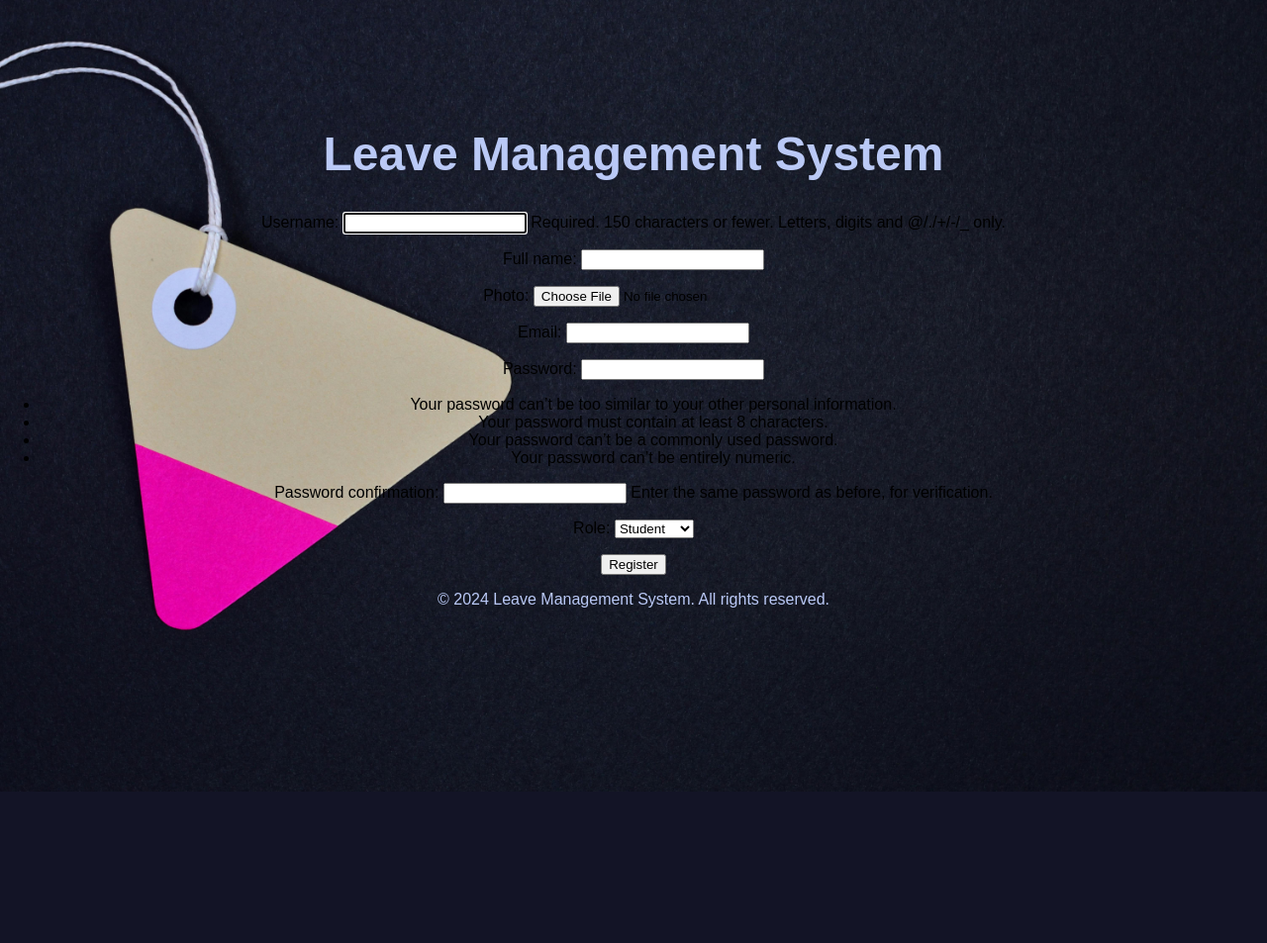
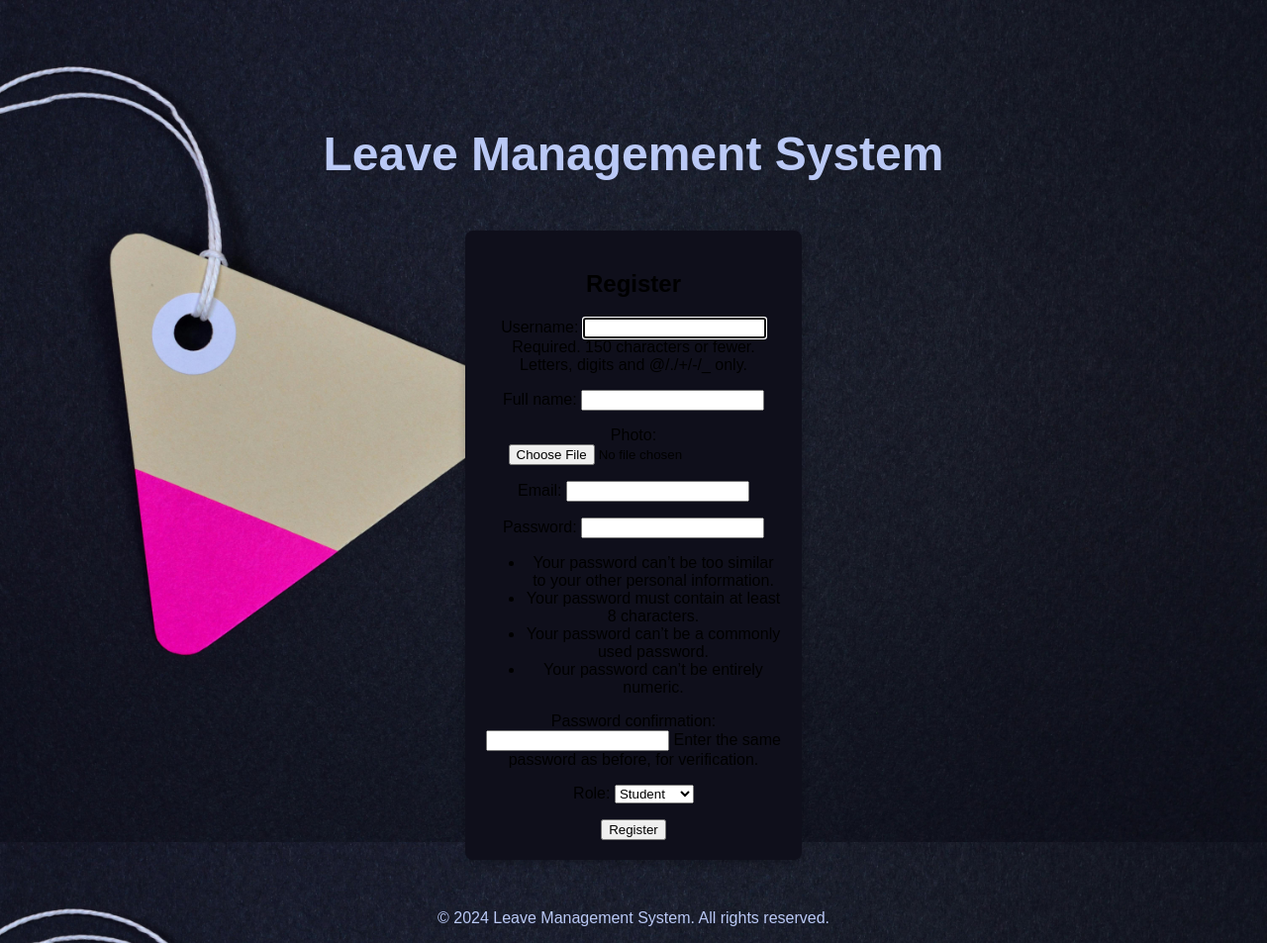
Before and after one commit to Hitman7084/Leave_management_system, a Django app: page /register/ in a window 1280 px wide. Shown: the whole page at 99% size. Before the commit the page ends 800 px from the top, so only its background shows below. Run offline with Django 5.2, Linux system fonts and the light colour scheme.

Commit message:
styling for forms

```diff
--- a/Leave_mgt_sys/clmsapp/forms.py
+++ b/Leave_mgt_sys/clmsapp/forms.py
@@ -3,12 +3,19 @@
 from .models import User
 
 class RegistrationForm(UserCreationForm):
-    email = forms.EmailField(required=True)
-    photo = forms.ImageField(required=True)
+    email = forms.EmailField(required=True, widget=forms.EmailInput(attrs={'class': 'form-register'}))
+    photo = forms.ImageField(required=True, widget=forms.FileInput(attrs={'class': 'form-register'}))
 
     class Meta:
         model = User
         fields = ['username', 'full_name', 'photo', 'email', 'password1', 'password2', 'role']
+        widgets = {
+            'username': forms.TextInput(attrs={'class': 'form-register'}),
+            'full_name': forms.TextInput(attrs={'class': 'form-register'}),
+            'role': forms.Select(attrs={'class': 'form-register'}),
+            'password1': forms.PasswordInput(attrs={'class': 'form-register'}),
+            'password2': forms.PasswordInput(attrs={'class': 'form-register'}),
+        }
 
 class ForgotPasswordForm(forms.Form):
-    email = forms.EmailField(required=True)
+    email = forms.EmailField(required=True, widget=forms.EmailInput(attrs={'class': 'form-register'}))
--- a/Leave_mgt_sys/static/assets/css/style.css
+++ b/Leave_mgt_sys/static/assets/css/style.css
@@ -102,3 +102,13 @@
 }
 
 /* CSS for register.html */
+
+.register-content {
+    background-color: #0F0F1B;
+    padding: 20px;
+    border-radius: 8px;
+    width: 300px;
+    margin: 50px auto;
+    text-align: center;
+    box-shadow: 0 4px 8px rgba(0, 0, 0, 0.2);
+}
--- a/Leave_mgt_sys/templates/register.html
+++ b/Leave_mgt_sys/templates/register.html
@@ -2,11 +2,13 @@
 {% block title %}Register{% endblock %}
 
 {% block content %}
-
-<form method="POST" action="{% url 'register' %}">
-    {% csrf_token %}
-    {{ form.as_p }}
-    <button type="submit"> Register </button>
-</form>
+<div class="register-content">
+    <h2> Register </h2>
+    <form method="POST" action="{% url 'register' %}">
+        {% csrf_token %}
+        {{ form.as_p }}
+        <button type="submit"> Register </button>
+    </form>
+</div>
 
 {% endblock %}
```
Also changed, not shown: Leave_mgt_sys/db.sqlite3.
